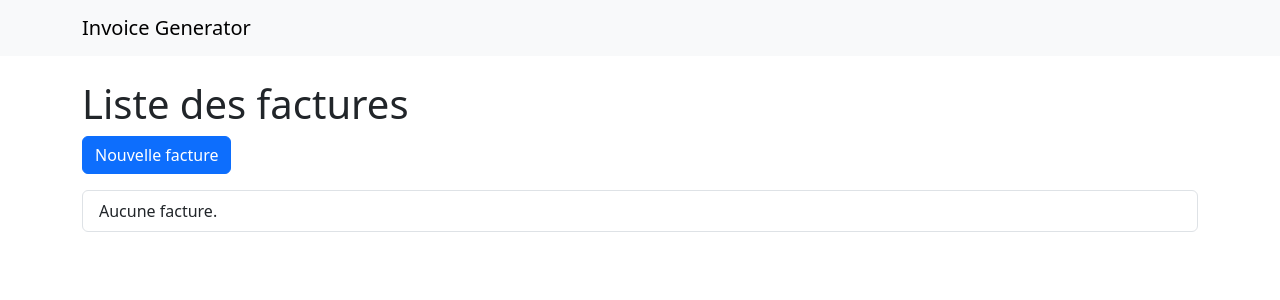
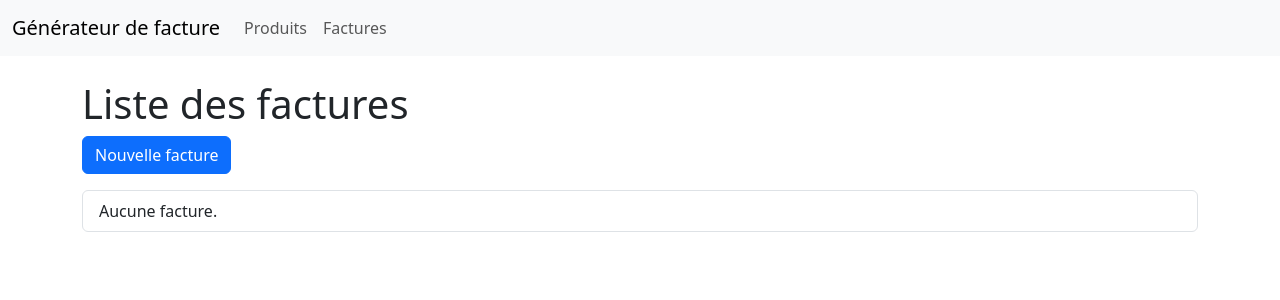
Before and after one commit to Detoneith/invoice-generator, a Django app: page /invoices/ in a window 1280 px wide. Shown: the top 300 px of the page. Run offline with Django 5.2, Linux system fonts and the light colour scheme; data that the repository does not hold is empty.

Commit message:
Ajout d'une navbar

```diff
--- a/templates/base.html
+++ b/templates/base.html
@@ -1,19 +1,32 @@
 <!DOCTYPE html>
 <html lang="fr">
+
 <head>
     <meta charset="UTF-8">
-  <title>{% block title %}Invoice Generator{% endblock %}</title>
-  <link
-    href="https://cdn.jsdelivr.net/npm/bootstrap@5.3.0/dist/css/bootstrap.min.css"
-    rel="stylesheet"
-    integrity="sha384-…"
-    crossorigin="anonymous"
-  >
+    <title>{% block title %}Générateur de facture{% endblock %}</title>
+    <link href="https://cdn.jsdelivr.net/npm/bootstrap@5.3.0/dist/css/bootstrap.min.css" rel="stylesheet"
+        integrity="sha384-…" crossorigin="anonymous">
 </head>
+
 <body>
     <nav class="navbar navbar-expand-lg navbar-light bg-light mb-4">
-    <div class="container">
-      <a class="navbar-brand" href="{% url 'products:list' %}">Invoice Generator</a>
+        <div class="container-fluid">
+            <a class="navbar-brand" href="{% url 'products:list' %}">Générateur de facture</a>
+            <button class="navbar-toggler" type="button" data-bs-toggle="collapse"
+                data-bs-target="#navbarSupportedContent" aria-controls="navbarSupportedContent" aria-expanded="false"
+                aria-label="Toggle navigation">
+                <span class="navbar-toggler-icon"></span>
+            </button>
+            <div class="collapse navbar-collapse" id="navbarSupportedContent">
+                <ul class="navbar-nav me-auto mb-2 mb-lg-0">
+                    <li class="nav-item">
+                        <a class="nav-link" href="{% url 'products:list' %}">Produits</a>
+                    </li>
+                    <li class="nav-item">
+                        <a class="nav-link" href="{% url 'invoices:list' %}">Factures</a>
+                    </li>
+                </ul>
+            </div>
         </div>
     </nav>
 
@@ -21,10 +34,8 @@
         {% block content %}{% endblock %}
     </div>
 
-  <script
-    src="https://cdn.jsdelivr.net/npm/bootstrap@5.3.0/dist/js/bootstrap.bundle.min.js"
-    integrity="sha384-…"
-    crossorigin="anonymous"
-  ></script>
+    <script src="https://cdn.jsdelivr.net/npm/bootstrap@5.3.0/dist/js/bootstrap.bundle.min.js" integrity="sha384-…"
+        crossorigin="anonymous"></script>
 </body>
+
 </html>
```
Lines whose indentation alone changed are shown as unchanged.
